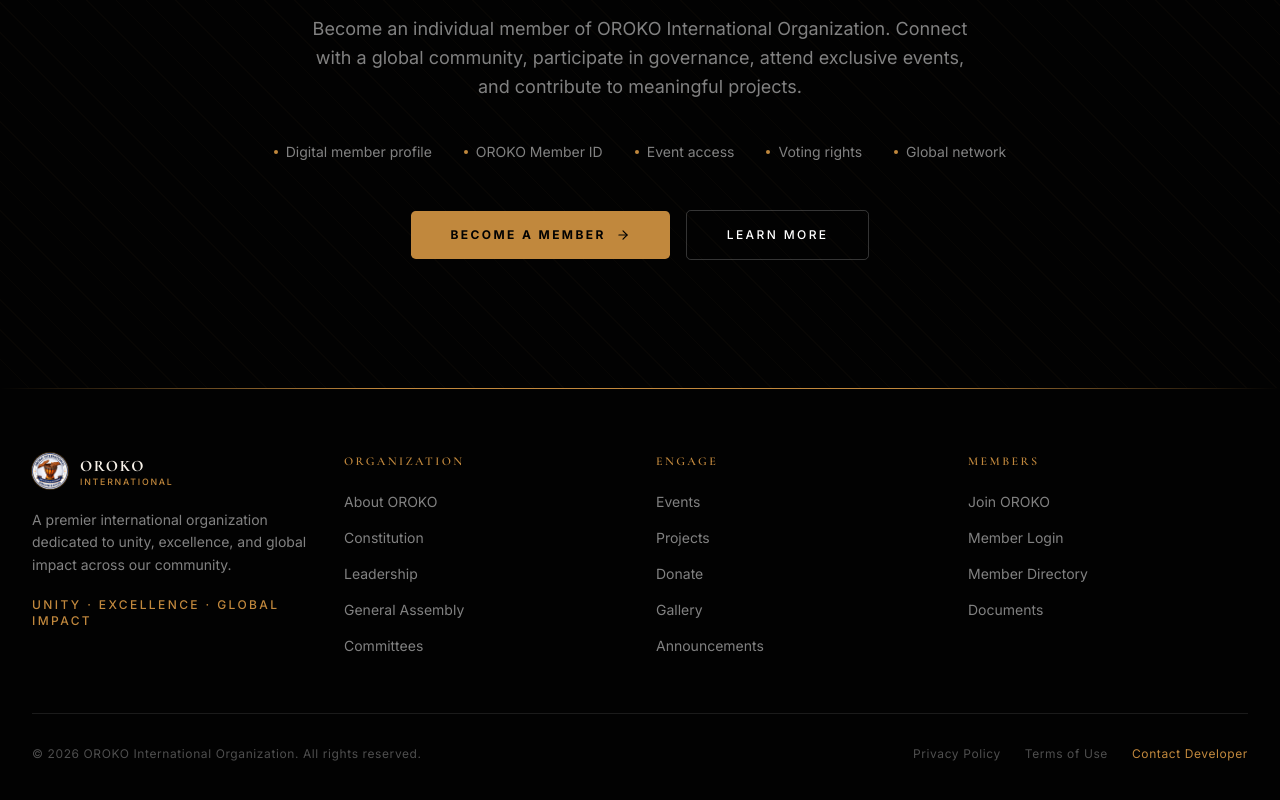
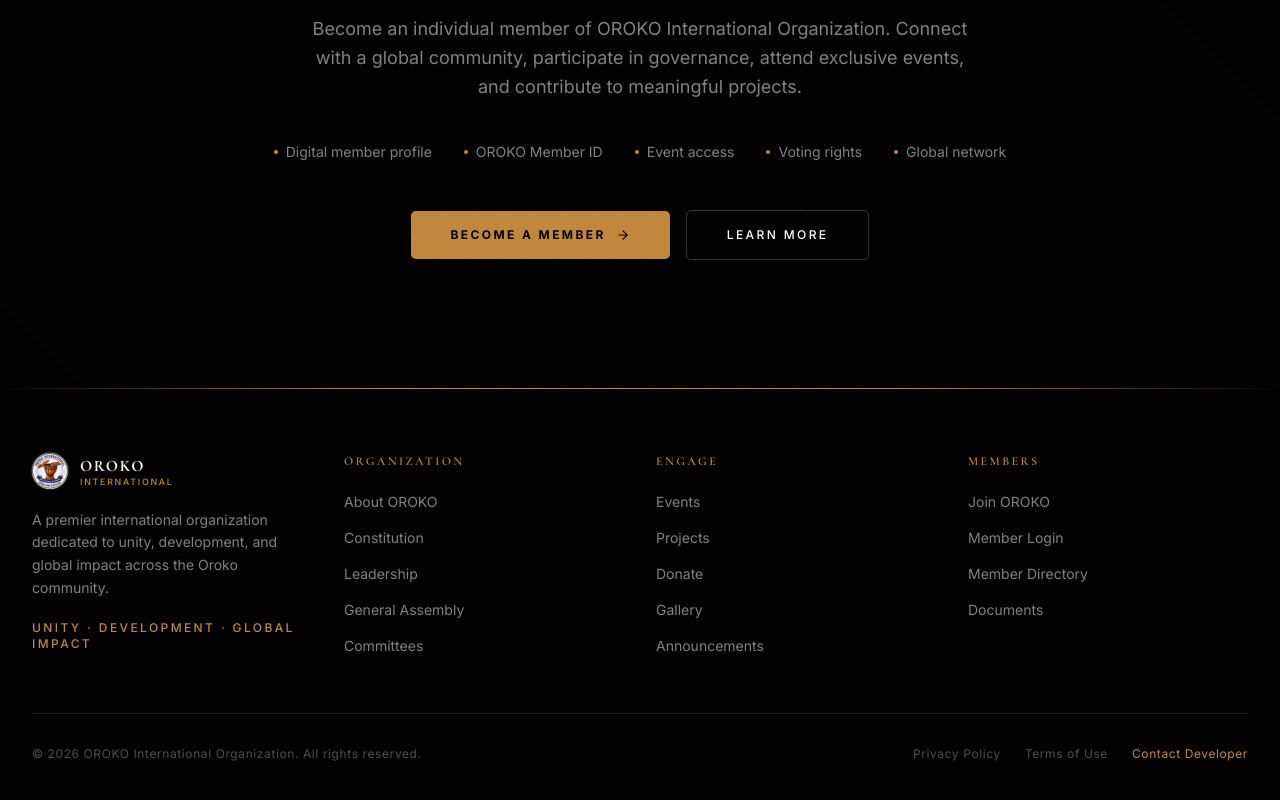
Before and after one commit to SBMBENDE/oroko-international-organisation, a Next.js app: page / in a window 1280 px wide. Shown: the part 2647-3447 px from the top of the page. Built offline with nearby package versions, Linux system fonts and the light colour scheme.

Commit message:
footer text update

```diff
--- a/components/layout/Footer.tsx
+++ b/components/layout/Footer.tsx
@@ -39,10 +39,10 @@
             <Logo variant="light" size="md" />
             <p className="text-white/50 text-sm leading-relaxed max-w-xs">
               A premier international organization dedicated to unity,
-              excellence, and global impact across our community.
+               development, and global impact across the Oroko community.
             </p>
             <p className="text-oroko-gold text-xs tracking-[0.2em] uppercase font-medium">
-              Unity · Excellence · Global Impact
+              Unity · Development · Global Impact
             </p>
           </div>
 
```
